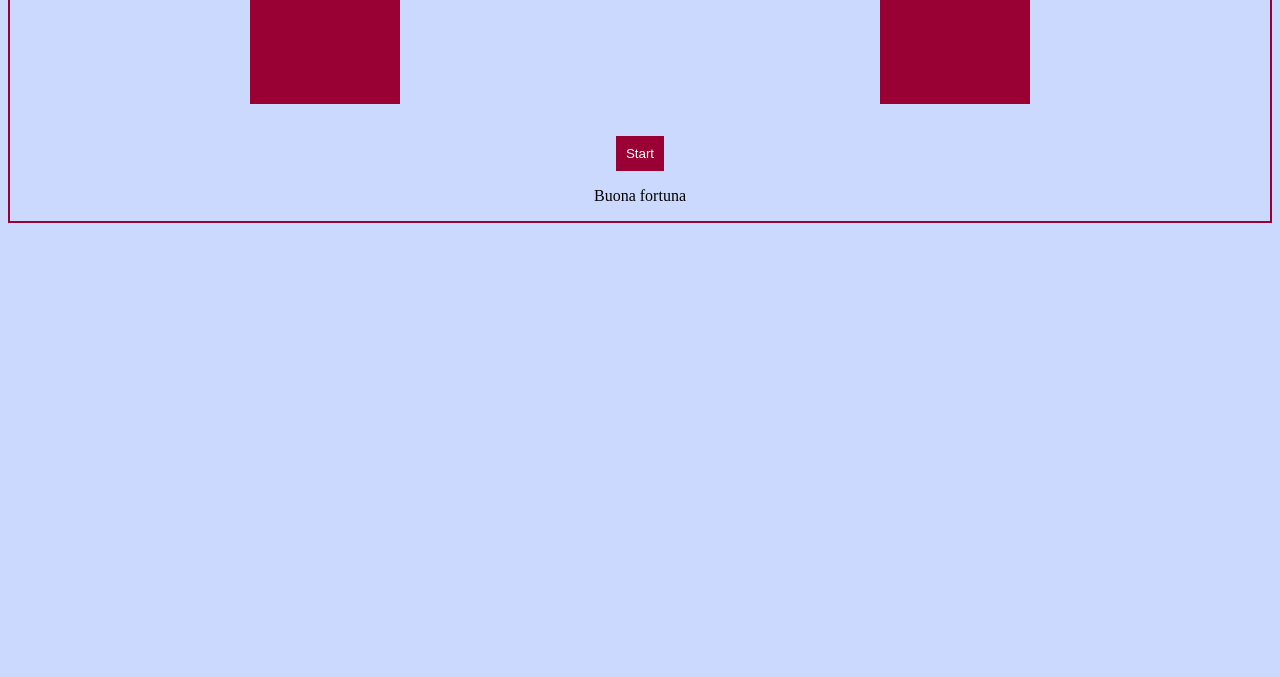
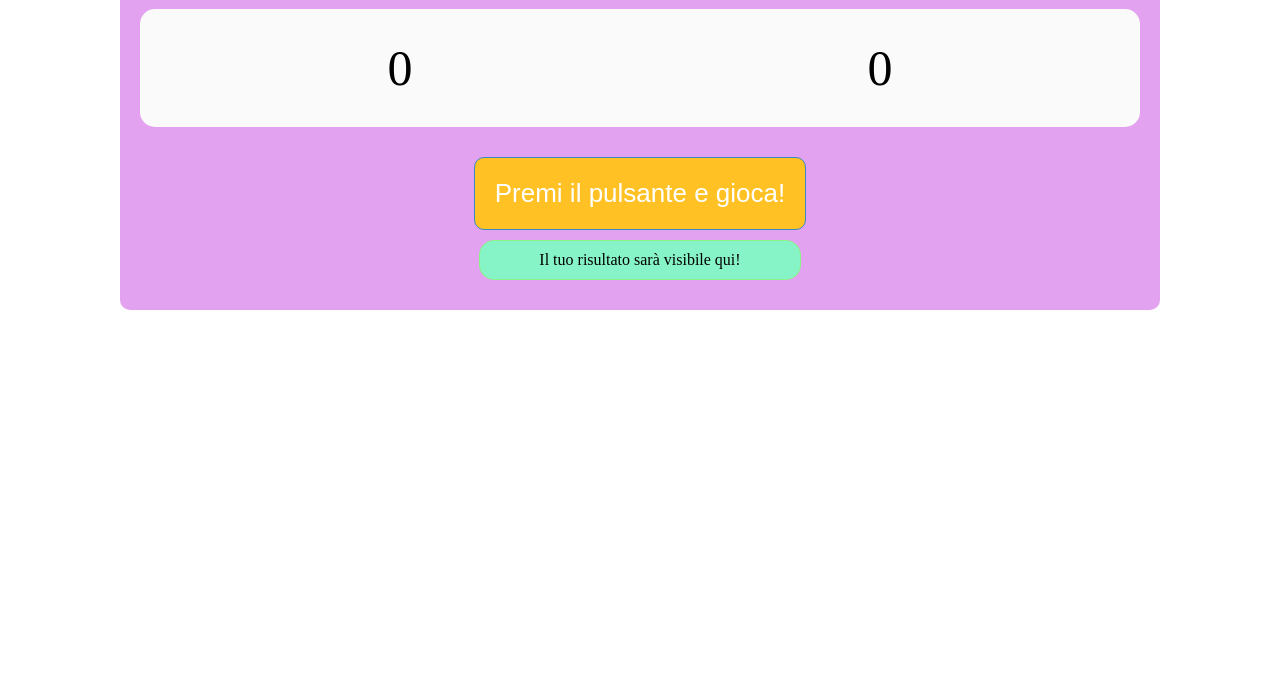
Before and after one commit to iisgalvanimi/dom30-slotmachinenumeri-CarpioNick4, a plain HTML site: page index.html in a window 1280 px wide. Shown: the part 123-800 px from the top of the page. Drawn offline with Linux system fonts and the light colour scheme.

Commit message:
30a- Verifica - JSDOM 11/05/2022
Carpio Nick

```diff
--- a/css/style.css
+++ b/css/style.css
@@ -1,53 +1,53 @@
-body {
-    /* background-color: rgb(150, 204, 235);*/
-    background-color:  #ccd9ff ;
+#slot-machine{
+	border-radius: 10px;
+	background-color: #e3a2f0;
+	margin-top: 50px;
+	padding: 20px;
+	width: 1000px;
+	margin: auto;
+	text-align: center;
+}
+h2#titolo{
+	color: white;
+	font-size: 30px;
+	text-align: center;
+	padding:10px;
 }
 
-
-h2 {
-  color: #990033;
+section.slots{
+	display: flex;
+	justify-content: space-around;
+	border-radius: 15px;
+	background-color: #FAFAFA;
+	padding: 20px;
 }
 
-button {
-  background-color: #990033;
-  color: white;
-  padding: 10px;
-  text-decoration: none;
-  /*transition: all 0.2s ease;*/
-  border:0;
-  margin-top:2rem;
-
+#button-slot{
+	color: white;
+	font-size: 26px;
+	text-align: center;
+	margin-top: 30px;
+	padding: 20px;
+	background-color: #ffc123;
+	border: 1px solid #3889c4;
+	border-radius: 10px;
+	cursor: pointer;
+}
+.icons{
+	font-size: 50px;
+	text-align: center;
+	margin:10px;
 }
 
-
-.mainContainer {
-  text-align: center;
-  margin:auto;
-  border: 2px solid #990033;
+#button-slot:hover{
+	background-color: #16486c;
 }
 
-.digitContainer {
-  display: flex;
-  justify-content: space-around;
-  text-align: center;
-  font-size: 3rem;
-  /*width: 70%;*/
+div#risultato{
+	width: 300px;
+	margin: 10px auto;
+	border: 1px solid #8bf487;
+	border-radius: 15px;
+	background-color: #87f4c7;
+	padding: 10px;
 }
-
-
-
-.digit {
-  color: white;
-  background-color: #990033;
-  width: 150px;
-  height: 150px;
-}
-
-
-
-#bar {
-  margin-top:30px;
-  height: 20px;
-  width: 1px;
-  background-color: blue;
-}
--- a/index.html
+++ b/index.html
@@ -11,17 +11,14 @@
 
   <body>
 
-    <div class="mainContainer">
-      <h2>Slot Machine</h2>
-
-
-      <div class="digitContainer">
-        <div class="digit" id="d1">0</div>
-        <div class="digit" id="d0">0</div>
-      </div>
-      <button id="btnStart">Start</button>
-      <p id="message">Buona fortuna</p>
-
+    <div id="slot-machine">
+      <h2 id="titolo">Gioca alla slot machine</h2>
+      <section class="slots">
+        <div id="slot1" class="icons"></div>
+        <div id="slot2" class="icons"></div>
+      </section>
+      <button id="button-slot">Premi il pulsante e gioca!</button>
+      <div id="risultato">Il tuo risultato sarà visibile qui!</div>
     </div>
   </body>
 </html>
--- a/js/script.js
+++ b/js/script.js
@@ -0,0 +1,67 @@
+var arraySimboli = [
+    '0',
+    '1',
+    '2',
+    '3',
+    '4',
+    '5',
+    '6',
+    '7',
+    '8',
+    '9'
+  ];
+document.getElementById("button-slot").addEventListener("click", gioca);
+document.getElementById('slot1').innerHTML = arraySimboli[0];
+document.getElementById('slot2').innerHTML = arraySimboli[0];
+function gioca(){
+ document.getElementById("button-slot").disabled = true;
+
+  var tentativi = numeriTentativi(3,12);
+
+  var t1 = 0;
+  slot1 = setInterval(function(){
+    numeroRandom = generaRandom(arraySimboli.length);
+    document.getElementById("slot1").innerHTML = arraySimboli[numeroRandom];
+    console.log(arraySimboli[numeroRandom]);
+    t1++;
+    if (t1 == tentativi) {
+      clearInterval(slot1);
+      return null;
+    }
+  }, 100);
+
+  var t2= 0, t3 = 0;
+
+  slot2 = setInterval(function(){
+    t2++;
+    if (t2 == tentativi) {
+      clearInterval(slot2);
+      vittoria();
+      document.getElementById("button-slot").disabled = false;
+      return null;
+    }
+    numeroRandom = generaRandom(arraySimboli.length);
+    document.getElementById("slot2").innerHTML = arraySimboli[numeroRandom];
+    console.log(arraySimboli[numeroRandom]);
+  }, 100);
+
+  function vittoria() {
+    var slot1 = document.getElementById("slot1").innerHTML;
+    var slot2 = document.getElementById("slot2").innerHTML;
+    console.log(document.getElementById("slot1").innerHTML);
+    if (slot1 == slot2){
+      document.getElementById("risultato").innerHTML = 'HAI VINTO';
+    } else {
+      document.getElementById("risultato").innerHTML = 'HAI PERSO';
+    }
+  }
+}
+
+
+function generaRandom(max){
+	return Math.floor((Math.random() *  max));
+}
+
+function numeriTentativi(min, max){
+	return Math.floor((Math.random() * (max-min + 1)) + min);
+}
```
